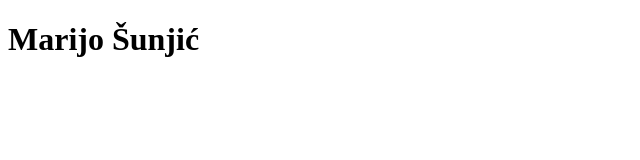
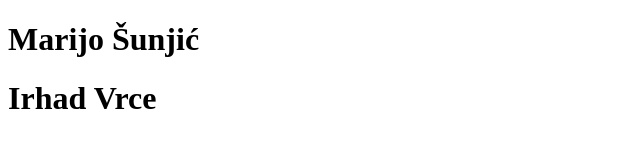
Before and after one commit to msunjic98/sparkskola, a plain HTML site: page index.html in a window 1280 px wide. Shown: the whole page, without its empty margins (0-640 px from the left). Drawn offline with Linux system fonts and the light colour scheme.

Commit message:
irhad commit

```diff
--- a/index.html
+++ b/index.html
@@ -8,5 +8,6 @@
 </head>
 <body>
     <h1>Marijo Šunjić</h1>
+    <h1>Irhad Vrce</h1>
 </body>
 </html>
```
